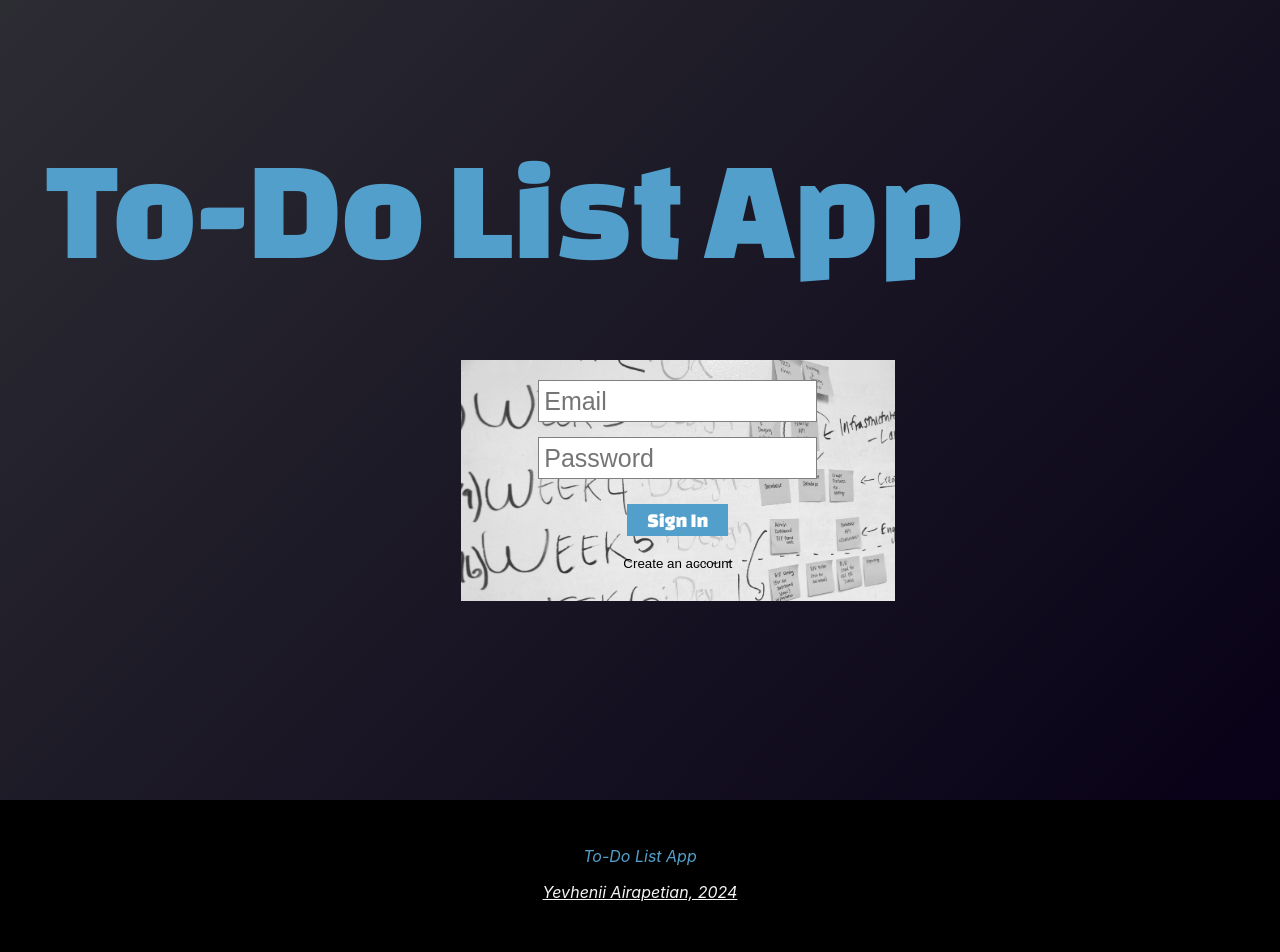
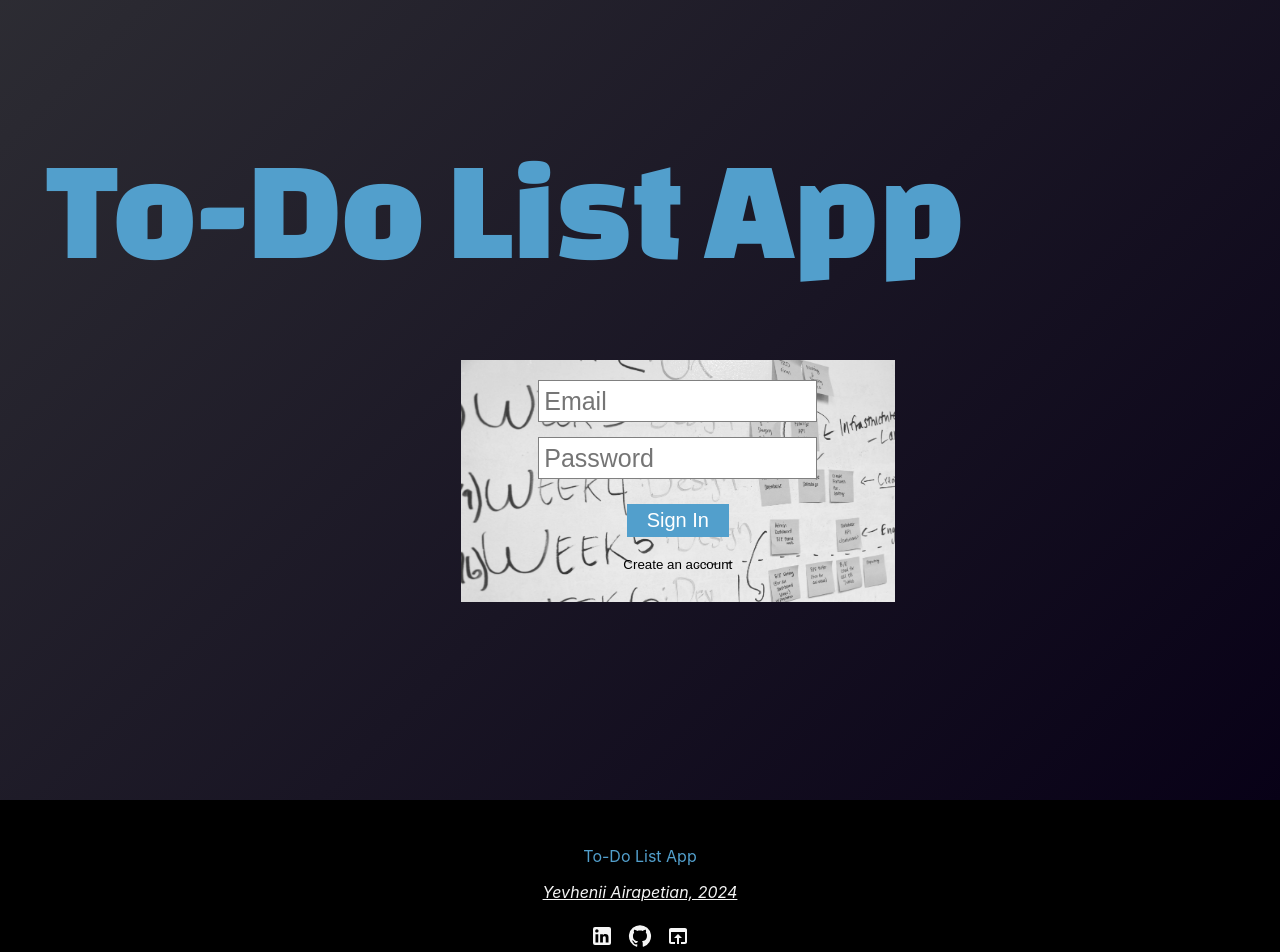
Before and after one commit to yevheniiairapetian/todo-app, a React (Create React App) app: page / in a window 1280 px wide. Shown: the top 952 px of the page. Built offline with nearby package versions, Linux system fonts and the light colour scheme; no server answers.

Commit message:
feat: update styling

```diff
--- a/src/components/footer/footer.jsx
+++ b/src/components/footer/footer.jsx
@@ -1,12 +1,25 @@
 import React from 'react';
-
+import GitHubIcon from '@mui/icons-material/GitHub';
+import LinkedInIcon from '@mui/icons-material/LinkedIn';
+import OpenInBrowserIcon from '@mui/icons-material/OpenInBrowser';
+import { Link } from "react-router-dom";
 
 export const Footer = () => {
     return(
         <footer style={{ textAlign: "center" }} class="text-center">
 			<p><em>To-Do List App</em></p>
 			<p><em><a href="https://github.com/yevheniiairapetian" target="_blank">Yevhenii Airapetian, 2024</a></em></p>
-		</footer>
+
+
+<div className="footer-links-container">
+
+        <Link to='https://www.linkedin.com/in/yevheniiairapetian/' target="_blank" rel="noopener"><LinkedInIcon className="footer-links" /></Link>
+        <Link to='https://github.com/yevheniiairapetian' target="_blank" rel="noopener"><GitHubIcon className="footer-links" /></Link>
+        <Link to='https://yevheniiairapetian.com/' target="_blank" rel="noopener"><OpenInBrowserIcon className="footer-links" /></Link>
+
+        </div>
+
+        </footer>
     )
 
 }
--- a/src/index.css
+++ b/src/index.css
@@ -46,10 +46,16 @@ code {
     color:rgba(82, 159, 204);
     align-self: end;
     margin-top: auto;
+
+  }
+
+  footer p em{
+    font-style: normal;
   }
 
   footer a{
     color:whitesmoke;
+    font-style: italic;
   }
 
 
@@ -99,6 +105,24 @@ code {
     cursor: pointer;
   }
 
+
+.footer-links{
+  padding-right:7px;
+  padding-left: 7px;
+  font-size: large;
+}
+
+.footer-links-container{
+  padding-top:6px;
+  width:100%;
+}
+
+.footer-links:hover{
+ color:#529fcc;
+ translate: 0px -4px;
+ transition: all 0.2s ease;
+}
+
   .todo {
     display: flex;
     align-items: center;
@@ -136,6 +160,11 @@ code {
     color: white;
   }
 
+  .logout-icon:hover {
+    cursor: pointer;
+    color:#529fcc;
+  transition: all 0.2s ease;
+  }
 
 
 
@@ -207,7 +236,7 @@ code {
     background-color: #529fcc;
     font-size: 20px;
     margin-top: 10px;
-    font-family: "Changa One";
+    /* font-family: "Changa One"; */
     font-weight: normal;
     color: white;
   }
```
